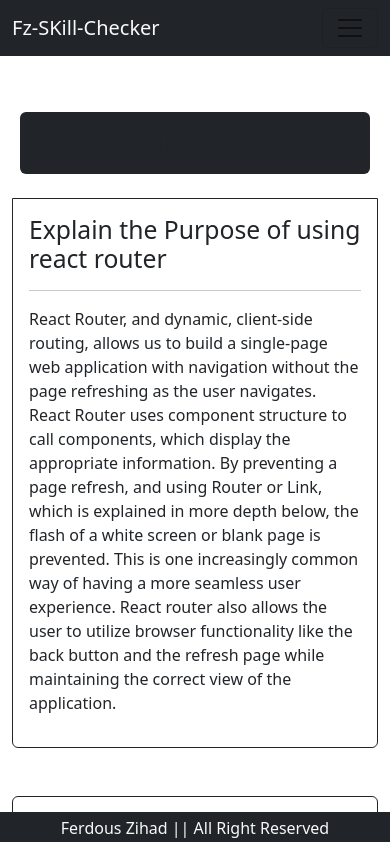
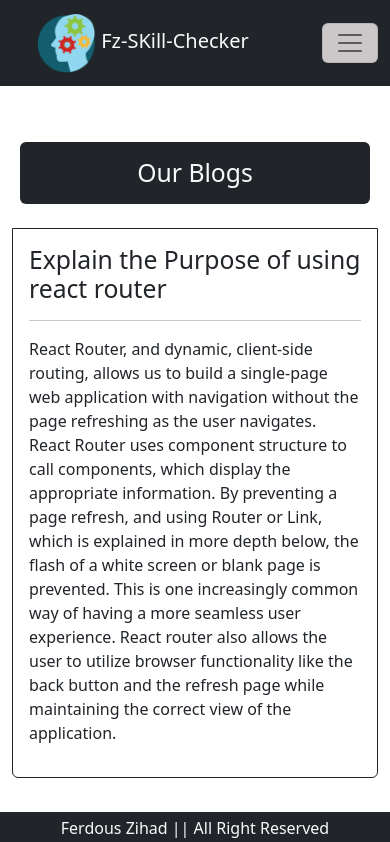
Before and after one commit to ferdouszihad/fz-skill-check, a React (Create React App) app: page /blog in a window 390 px wide. Shown: the top 842 px of the page. Built offline with nearby package versions, Linux system fonts and the light colour scheme.

Commit message:
Modification added for responsiveness

```diff
--- a/src/App.css
+++ b/src/App.css
@@ -1,3 +1,13 @@
+.exam-container{
+    background: url('https://cdn.wallpapersafari.com/81/27/KY5lq7.gif');
+    background-attachment: fixed;
+    background-repeat: no-repeat;
+    background-size: cover;
+}
+.navbar-toggler {
+
+    background-color: #f8f2f2cc !important;
+}
 .container{
     overflow-x: hidden;
 
@@ -13,8 +23,22 @@
     transition: .3s all;
 }
 .option-single:hover{
-    background-color: #ddd;
+    background-color: rgb(119, 241, 119) !important;
+    font-weight: 600;
 }
 .option-single:focus{
     background-color: rgb(249, 249, 166)!important;
 }
+
+.recharts-wrapper ,.recharts-surface{
+    width:100% !important;
+    height: 100% !important;
+}
+
+@media screen and (max-width:768px) {
+    .recharts-surface{
+        width:10px;
+        height:10px;
+    }
+
+}
--- a/src/components/Banner.js
+++ b/src/components/Banner.js
@@ -9,7 +9,7 @@ const Banner = () => {
   return (
     <section>
       <div className="container mx-auto row  align-items-center">
-        <div className="col col-12 col-md-7">
+        <div className="col col-12 col-md-7 my-5">
           <h1 className="display-4 fw-bold mb-4">
             Explore Your Coding Skill with{" "}
             <span className="text-primary">Skill-Check</span>
@@ -26,6 +26,7 @@ const Banner = () => {
           <img
             src="https://c.tenor.com/flflC6GFzO8AAAAd/sultan-alrefaei-programmer.gif"
             alt=""
+            className="img-fluid"
           />
         </div>
       </div>
--- a/src/components/Blog.js
+++ b/src/components/Blog.js
@@ -3,7 +3,9 @@ import React from "react";
 const Blog = () => {
   return (
     <div className="container mt-5 mb-3">
-      <h2 class="py-3 m-2 rounded-2 bg-dark text-center">Our Blogs</h2>
+      <h2 class="py-3 m-2 rounded-2 bg-dark text-light text-center">
+        Our Blogs
+      </h2>
       <div className="blogs-container">
         <article class="my-4 mb-5 border border-dark p-3 rounded-bottom">
           <h2>Explain the Purpose of using react router</h2>
--- a/src/components/Header.js
+++ b/src/components/Header.js
@@ -5,13 +5,19 @@ import Container from "react-bootstrap/Container";
 import Nav from "react-bootstrap/Nav";
 import Navbar from "react-bootstrap/Navbar";
 import { Link } from "react-router-dom";
+import logo from "../img/logo.png";
 
 const Header = () => {
   return (
     <div>
       <Navbar bg="dark" expand="lg">
         <Container className="text-light">
-          <Navbar.Brand className="text-light">Fz-SKill-Checker</Navbar.Brand>
+          <Navbar.Brand className="text-light">
+            <Link to="home" className="ms-4 text-decoration-none text-light">
+              <img src={logo} alt="" style={{ maxWidth: "60px" }} />{" "}
+              Fz-SKill-Checker
+            </Link>
+          </Navbar.Brand>
           <Navbar.Toggle aria-controls="navbarScroll" />
           <Navbar.Collapse id="navbarScroll">
             <Nav
--- a/src/components/Question.js
+++ b/src/components/Question.js
@@ -35,7 +35,7 @@ const Question = ({ data }) => {
   return (
     <div className="col">
       <Toaster />
-      <div className="card mb-3 w-75 mx-auto">
+      <div className="card mb-3 bg-warning">
         <div className="card-body">
           <div className="d-flex justify-content-between align-items-center">
             <div className="question">
@@ -63,7 +63,7 @@ const Question = ({ data }) => {
               <div className="col">
                 <p
                   onClick={handleAnswer}
-                  className=" option-single h-100 d-flex align-items-center p-2 border border-2 cursor-pointer rounded"
+                  className="option-single h-100 d-flex bg-light align-items-center p-2 border border-2 cursor-pointer rounded"
                 >
                   {opt}
                 </p>
--- a/src/components/Quiz.js
+++ b/src/components/Quiz.js
@@ -6,8 +6,8 @@ const Quiz = () => {
   const { data } = useLoaderData();
   const { logo, name, questions } = data;
   return (
-    <div>
-      <div className="container my-5">
+    <div className="exam-container">
+      <div className="container py-5">
         <div className="exam-title d-flex gap-3 align-items-center text-center bg-dark text-light p-3 rounded-3">
           <div>
             <img
```
